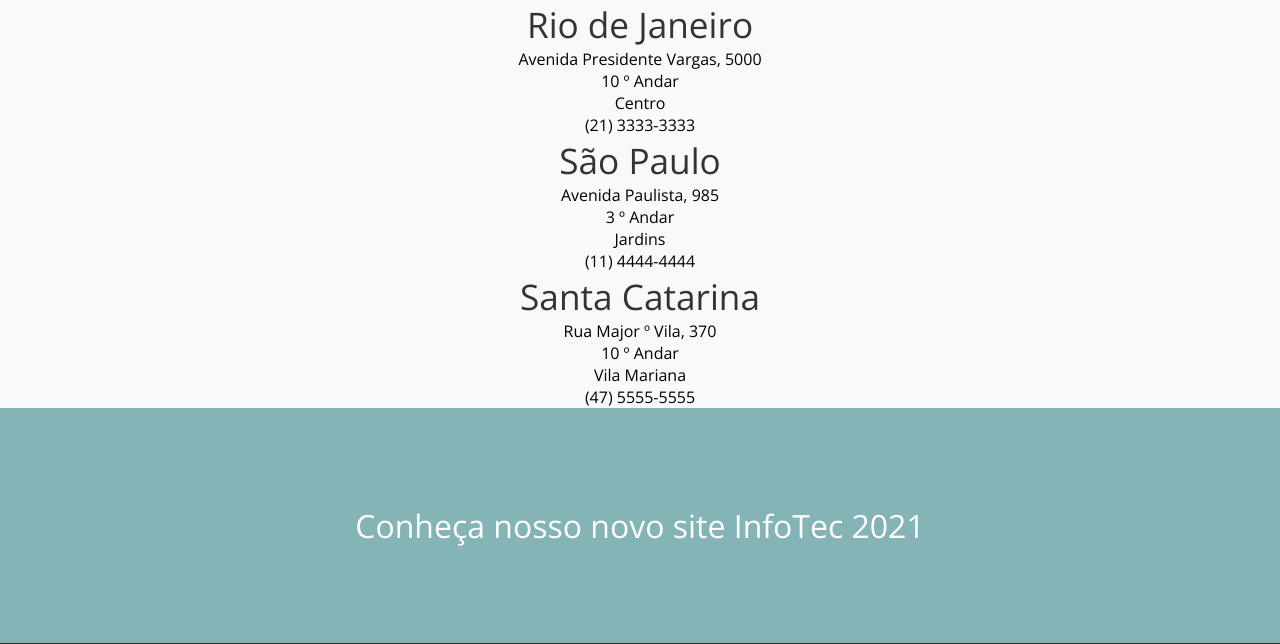
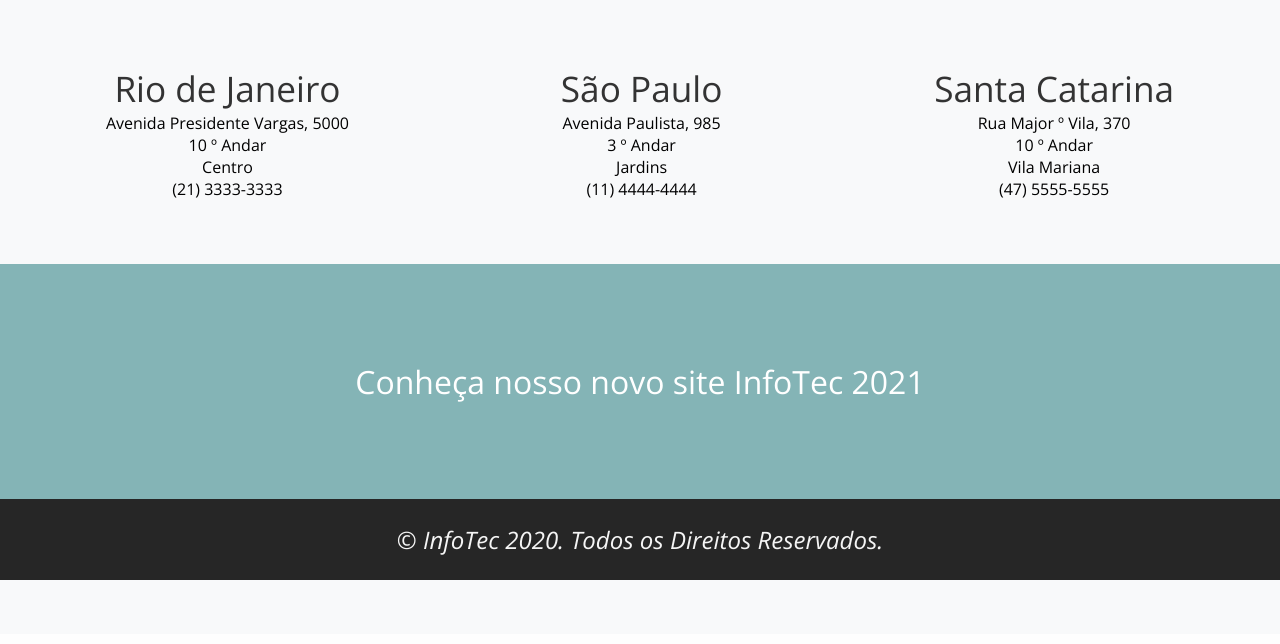
Before and after one commit to yurialvesyamada/InfoTec, a PHP site: page /loja.php in a window 1280 px wide. Shown: the part 166-810 px from the top of the page. After the commit the page ends 746 px from the top, so only its background shows below. Run offline with PHP 8.4, Linux system fonts and the light colour scheme; a stand-in replaces the project's code that opens the database connection.

```diff
--- a/assets/css/estilos.css
+++ b/assets/css/estilos.css
@@ -162,7 +162,7 @@ footer {
 }
 
 
-/* .contact {
+.contact {
       width: 100%;
       display: flex;
       flex-wrap: wrap;
@@ -241,7 +241,7 @@ textarea {
       height: 50%;
       margin-top: 80px;
       margin-bottom: 80px;
-} */
+}
 
 .row::after {
       content: "";
```
